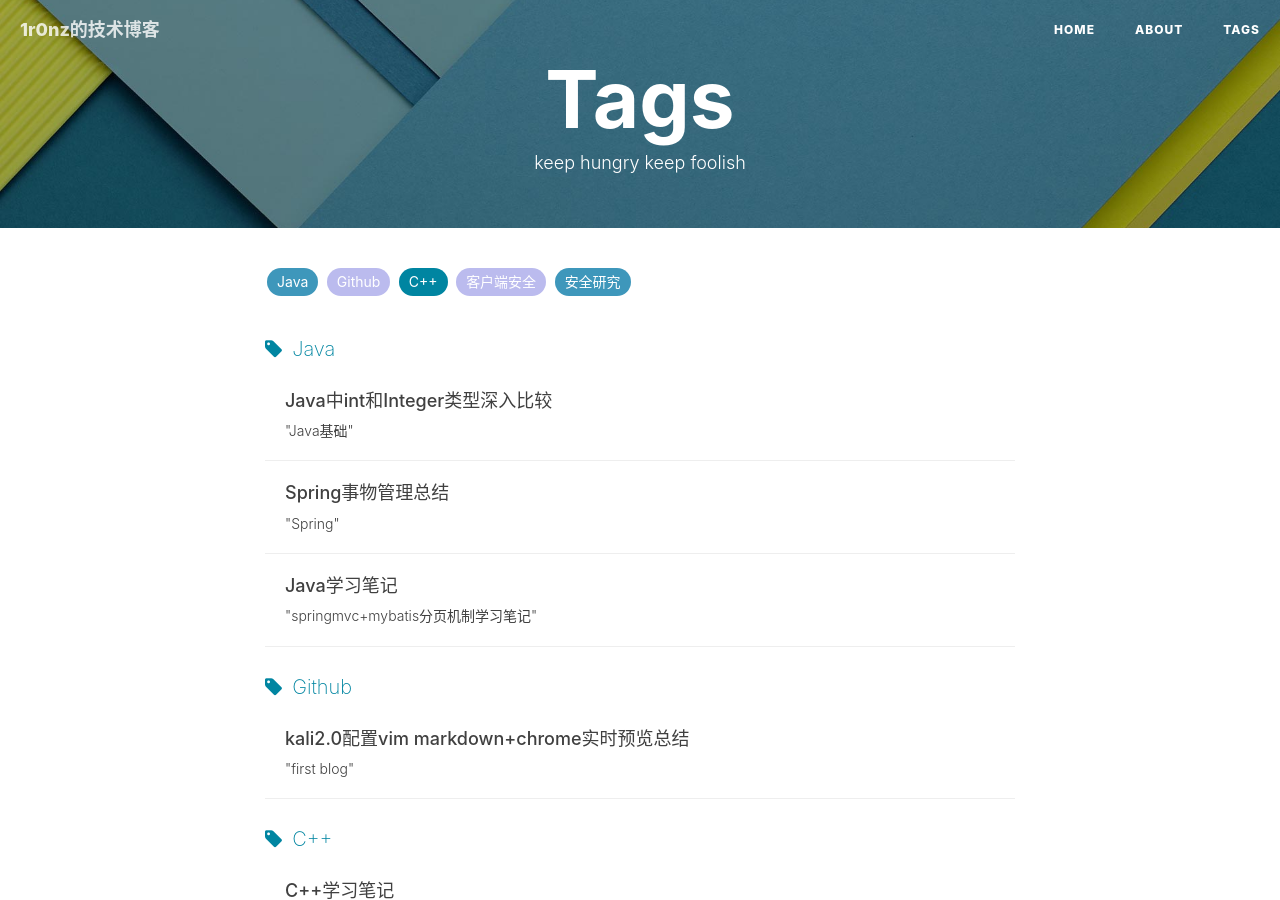
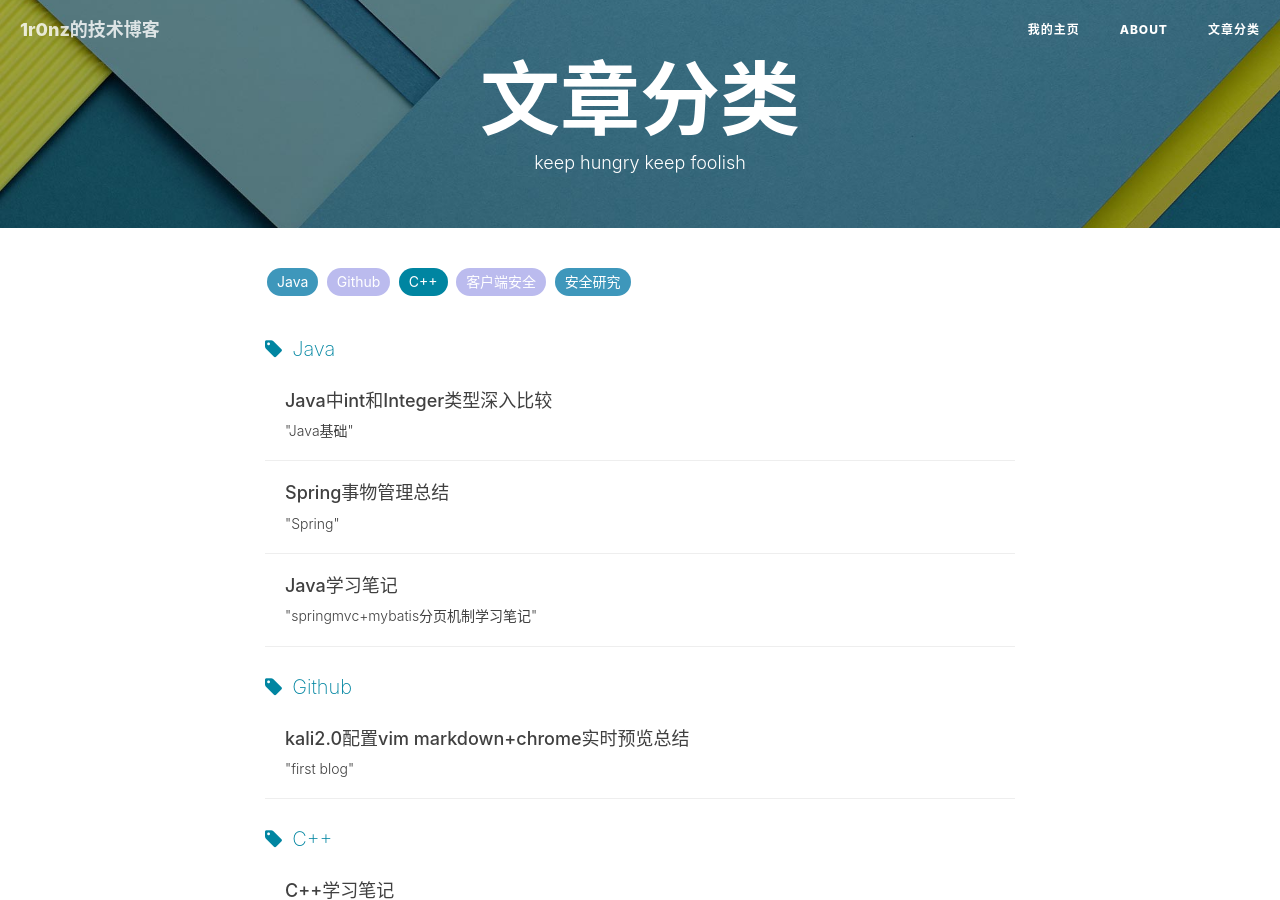
Before and after one commit to yangrz/blog, a Jekyll site: the page built from tags.html, in a window 1280 px wide and 900 px high. Built offline with Jekyll 4.4.1, drawn with Linux system fonts in a browser that asks for light colours; nearby versions of some CDN libraries; comment, search, counter and statistics services are not loaded.

Commit message:
2017-02-15

```diff
--- a/_includes/nav.html
+++ b/_includes/nav.html
@@ -22,7 +22,7 @@
             <div class="navbar-collapse">
                 <ul class="nav navbar-nav navbar-right">
                     <li>
-                        <a href="{{ site.baseurl }}/">Home</a>
+                        <a href="{{ site.baseurl }}/">我的主页</a>
                     </li>
                     {% for page in site.pages %}{% if page.title %}
                     <li>
--- a/tags.html
+++ b/tags.html
@@ -1,5 +1,5 @@
 ---
-title: Tags
+title: "文章分类"
 layout: default
 description: keep hungry keep foolish
 header-img: "img/tag-bg.jpg"
```
